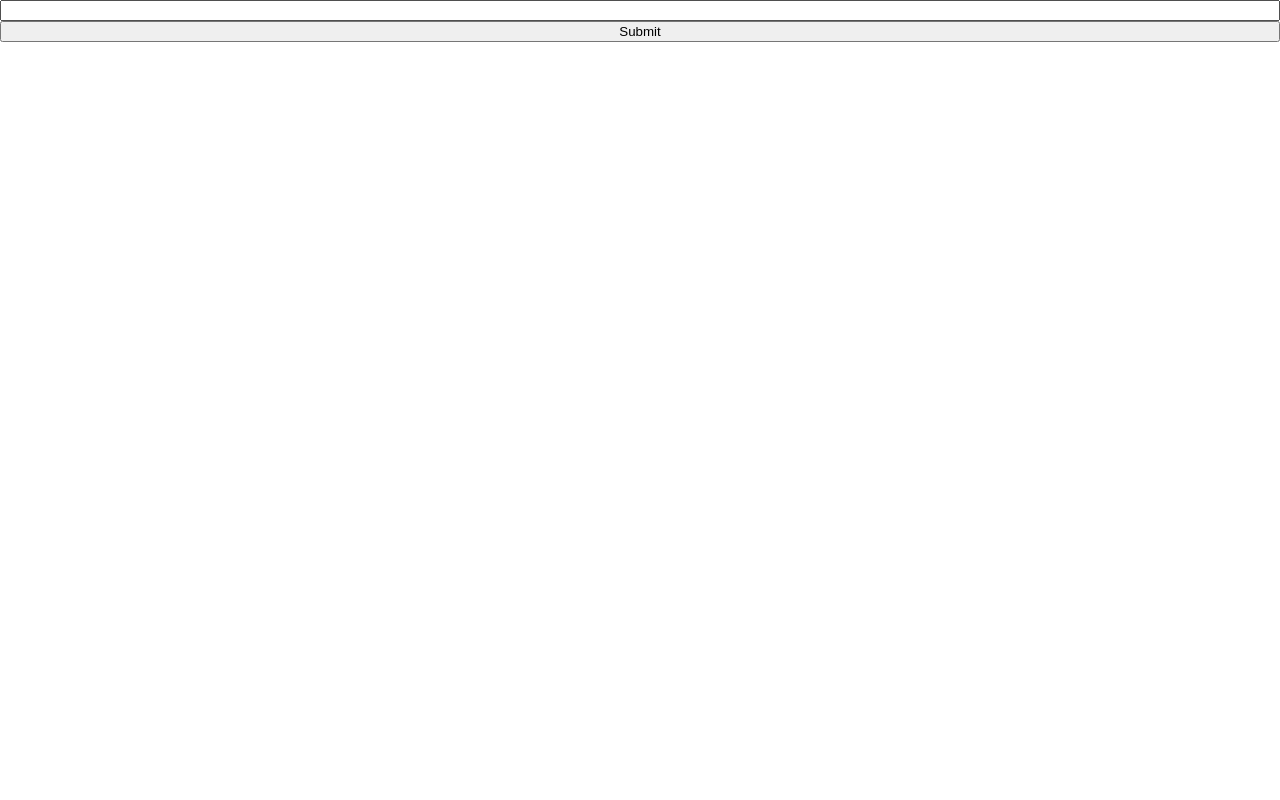
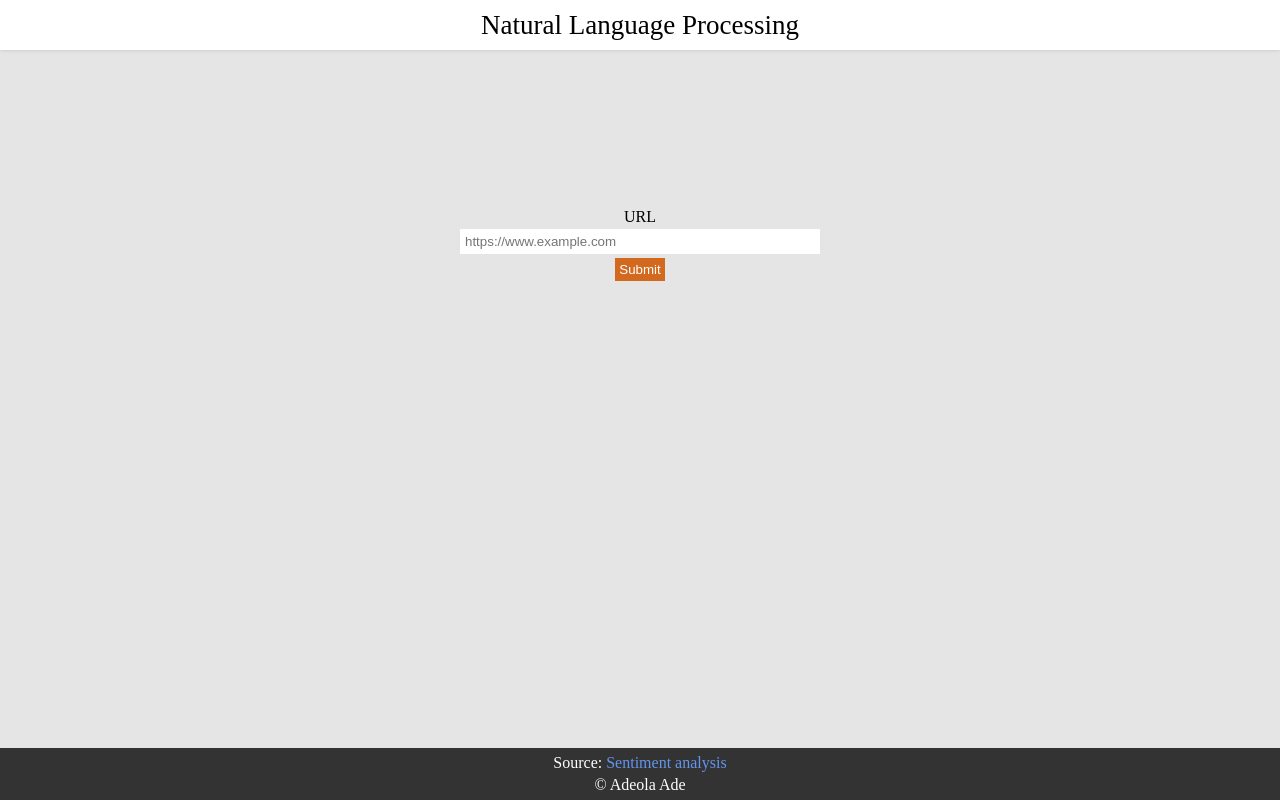
Before and after one commit to Diorla/Natural-Language-Processing, a website built with webpack: page src/client/views/index.html in a window 1280 px wide. Built offline with nearby package versions, Linux system fonts and the light colour scheme.

Commit message:
app completed

```diff
--- a/src/client/js/createElement.js
+++ b/src/client/js/createElement.js
@@ -5,9 +5,9 @@
  */
 export default function createElement(title, content) {
   const listTitle = document.createElement("dt");
-  listTitle.textContent = title;
+  listTitle.textContent = title.toLowerCase();
   const listContent = document.createElement("dd");
-  listContent.textContent = content;
+  listContent.textContent = content.toLowerCase();
 
   document.querySelector("dl").appendChild(listTitle);
   document.querySelector("dl").appendChild(listContent);
--- a/src/client/js/handleSubmit.js
+++ b/src/client/js/handleSubmit.js
@@ -12,13 +12,15 @@ export default function handleSubmit(event) {
   ) {
     const img = document.createElement("img");
     img.src = loader;
-    document.body.appendChild(img);
+    document.querySelector("#loader-wrapper").appendChild(img);
     postData("http://localhost:1963/form", {
       url: formUrl,
     })
       .then((data) => {
+        document.querySelector("dl").innerHTML = "";
         updateInfo(data);
-        document.body.removeChild(img);
+        document.querySelector("#loader-wrapper").removeChild(img);
+        document.querySelector("h2").classList.remove("hidden");
       })
       .catch((err) => {
         document.getElementById("error").textContent = err.message;
--- a/src/client/styles/base.scss
+++ b/src/client/styles/base.scss
@@ -7,3 +7,114 @@ body {
   padding: 0;
   min-height: 100vh;
 }
+
+dt::after {
+  content: ": ";
+}
+
+main {
+  min-height: 100vh;
+  background: rgba(0, 0, 0, 0.1);
+  justify-content: space-between;
+  display: flex;
+  flex-direction: column;
+}
+
+nav {
+  height: 50px;
+  display: flex;
+  align-items: center;
+  justify-content: center;
+  background: white;
+  box-shadow: 0 0 4px silver;
+}
+
+form {
+  display: flex;
+  flex-direction: column;
+  margin-top: 8px;
+  align-items: center;
+}
+
+input {
+  border: 1px solid transparent;
+  padding: 4px;
+  margin: 4px;
+  width: clamp(160px, 80%, 360px);
+  outline: none;
+}
+
+input:focus {
+  border: 1px solid silver;
+}
+
+button {
+  border: none;
+  padding: 4px;
+  background: chocolate;
+  color: white;
+  cursor: pointer;
+  transition: 0.5s linear;
+}
+
+button:hover {
+  background-color: rgb(236, 117, 32);
+}
+
+button:active {
+  background-color: rgb(156, 78, 22);
+}
+
+#loader-wrapper {
+  background: white;
+  display: flex;
+  align-items: center;
+  justify-content: center;
+}
+
+footer {
+  background: #333;
+  color: white;
+  display: flex;
+  flex-direction: column;
+  align-items: center;
+  height: 52px;
+  justify-content: space-evenly;
+}
+
+footer a {
+  color: cornflowerblue;
+  text-decoration: none;
+}
+
+a:hover {
+  text-decoration: underline;
+}
+
+#response {
+  padding: 8px;
+}
+
+dd {
+  margin-left: 16px;
+  text-transform: capitalize;
+  margin-bottom: 12px;
+}
+
+h1,
+h2 {
+  text-align: center;
+  font-size: 27px;
+}
+
+h2 {
+  font-size: 24px;
+}
+
+.hidden {
+  display: none;
+}
+
+dt {
+  text-transform: capitalize;
+}
--- a/src/client/styles/form.scss
+++ b/src/client/styles/form.scss
@@ -9,5 +9,5 @@ input:valid + div {
 
 input:invalid + div {
   display: block;
-  color: red;
+  color: crimson;
 }
--- a/src/client/views/index.html
+++ b/src/client/views/index.html
@@ -7,6 +7,10 @@
     <title>NLP</title>
   </head>
   <body>
+    <main>
+      <nav>
+        <h1>Natural Language Processing</h1>
+      </nav>
       <form action="/form" method="get">
         <!-- it may start with "http:\\" or "https:\\" -->
         <!-- Followed by "www." which may have a number appended e.g. "www1."-->
@@ -14,15 +18,34 @@
         <!-- Finally, .com, .org etc So, it must be at least 2 characters. It will
         accommodate other stuff like paths /path/to/sub-url
       -->
+        <label for="link">URL</label>
         <input
           name="link"
           id="link"
           pattern="(https?:\/\/)?(www\d?\.)?\w{3,}\..{2,}"
+          placeholder="https://www.example.com"
           required
         />
         <div id="error"></div>
         <button type="submit" id="submit">Submit</button>
       </form>
-    <dl id="response"></dl>
+      <div id="loader-wrapper"></div>
+      <div id="response">
+        <h2 class="hidden">Information</h2>
+        <dl></dl>
+      </div>
+      <footer>
+        <div>
+          Source:
+          <a
+            href="https://www.meaningcloud.com/developer/sentiment-analysis"
+            target="_blank"
+            rel="noopener noreferrer"
+            >Sentiment analysis</a
+          >
+        </div>
+        <div>&copy; Adeola Ade</div>
+      </footer>
+    </main>
   </body>
 </html>
```
Lines whose indentation alone changed are shown as unchanged.
